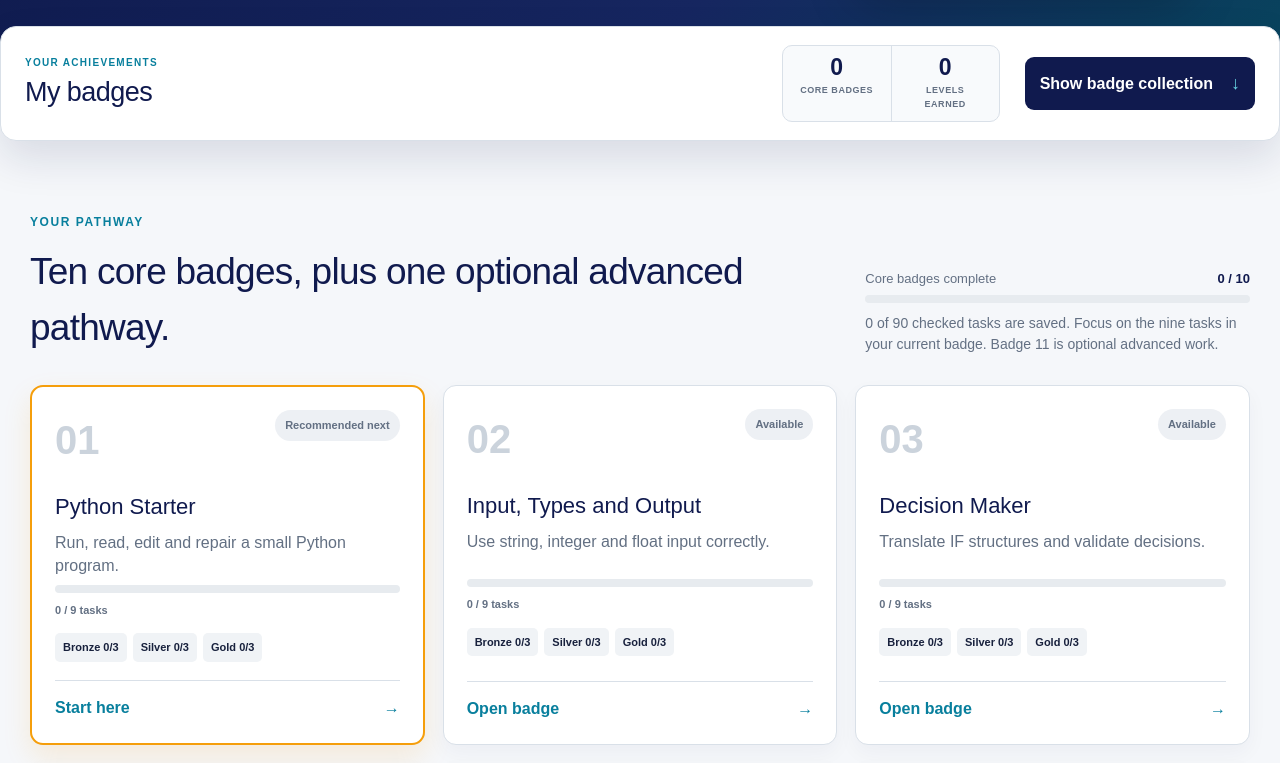
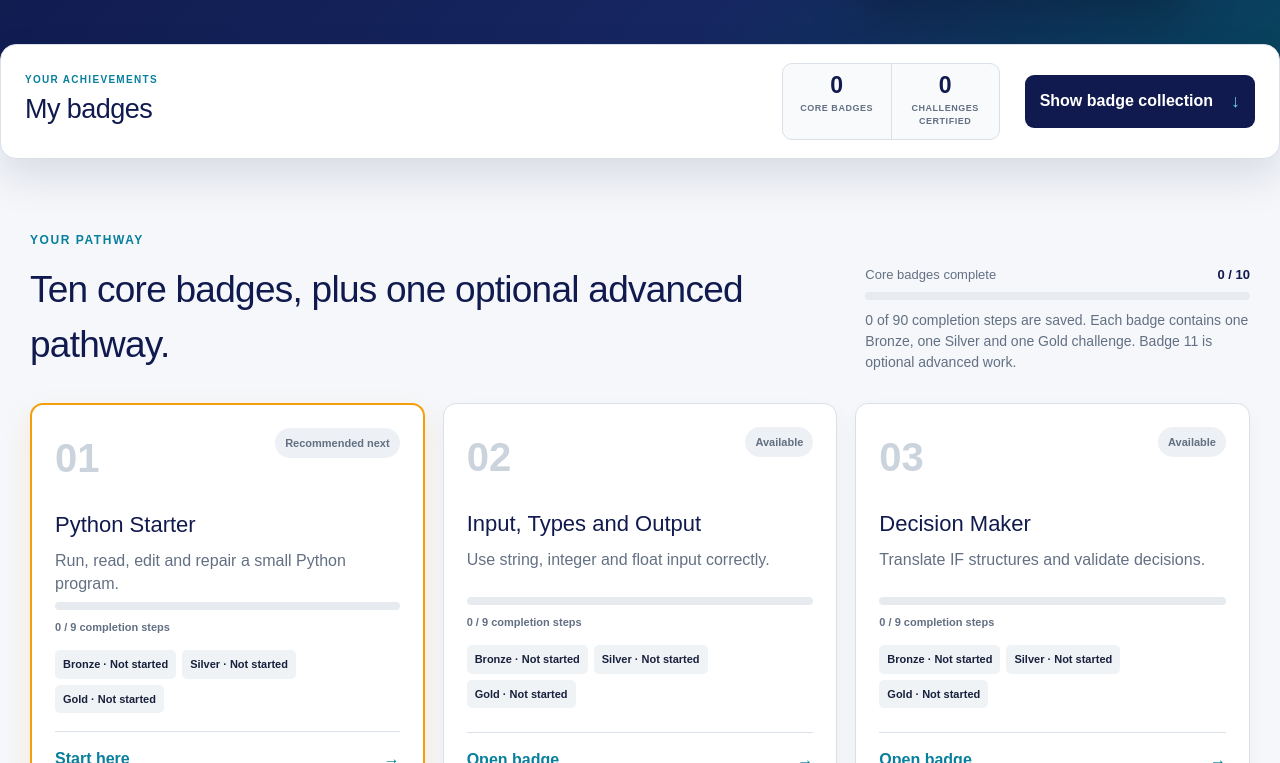
Before and after one commit to inanded/year-12-python-bootcamp, a Next.js app: page / in a window 1280 px wide. Shown: the part 617-1380 px from the top of the page. Built offline with nearby package versions, Linux system fonts and the light colour scheme.

Commit message:
Clarify badge challenge structure

```diff
--- a/app/bootcamp-client.tsx
+++ b/app/bootcamp-client.tsx
@@ -58,10 +58,20 @@ function awardTier(done: number, total: number): AwardTier {
 
 function awardLabel(tier: AwardTier) {
   if (tier === "gold") return "Gold badge · self-certified";
-  if (tier === "silver") return "Silver level · self-certified";
-  if (tier === "bronze") return "Bronze level · self-certified";
+  if (tier === "silver") return "Silver challenge · self-certified";
+  if (tier === "bronze") return "Bronze challenge · self-certified";
   if (tier === "working") return "Badge in progress";
   return "Not started";
+}
+
+function challengeStatus(done: number, total = 3) {
+  if (done === total) return "Self-certified";
+  if (done === 0) return "Not started";
+  return `In progress · ${done} of ${total} steps`;
+}
+
+function certifiedChallenges(progress: Progress, badge: Badge) {
+  return badge.levels.filter((level) => countComplete(progress, taskKeys(badge, level)) === level.tasks.length).length;
 }
 
 function AchievementMedal({ badge, tier, compact = false }: { badge: Badge; tier: AwardTier; compact?: boolean }) {
@@ -369,7 +379,7 @@ function Dashboard({ progress, completeTasks, completeBadges, resumeBadge, resum
             <li><span>1</span><div><strong>Read</strong> the pseudocode you already understand.</div></li>
             <li><span>2</span><div><strong>Translate</strong> the small Python differences.</div></li>
             <li><span>3</span><div><strong>Run and test</strong> your own Python file.</div></li>
-            <li><span>4</span><div><strong>Tick a task only after it works.</strong></div></li>
+            <li><span>4</span><div><strong>Tick each completion step only after it works.</strong></div></li>
           </ol>
         </aside>
       </section>
@@ -379,7 +389,7 @@ function Dashboard({ progress, completeTasks, completeBadges, resumeBadge, resum
       <section className="roadmap" aria-labelledby="roadmap-title">
         <div className="section-heading">
           <div><p className="eyebrow dark">Your pathway</p><h2 id="roadmap-title">Ten core badges, plus one optional advanced pathway.</h2></div>
-          <div className="dashboard-progress"><ProgressBar value={completeBadges} max={CORE_BADGES.length} label="Core badges complete" /><p>{completeTasks} of {TOTAL_TASKS} checked tasks are saved. Focus on the nine tasks in your current badge. Badge 11 is optional advanced work.</p></div>
+          <div className="dashboard-progress"><ProgressBar value={completeBadges} max={CORE_BADGES.length} label="Core badges complete" /><p>{completeTasks} of {TOTAL_TASKS} completion steps are saved. Each badge contains one Bronze, one Silver and one Gold challenge. Badge 11 is optional advanced work.</p></div>
         </div>
         <div className="badge-grid">
           {BADGES.map((badge) => {
@@ -394,11 +404,11 @@ function Dashboard({ progress, completeTasks, completeBadges, resumeBadge, resum
                 <div className="badge-card-top"><div className="badge-number">{badge.number}</div><span className="status">{status}</span></div>
                 <h3>{badge.title}</h3><p>{badge.short}</p>
                 <div className="mini-progress"><i style={{ width: `${Math.round((done / total) * 100)}%` }} /></div>
-                <div className="badge-meta"><span>{done} / {total} tasks</span>{badge.optional && <span>Does not affect core progress</span>}</div>
+                <div className="badge-meta"><span>{done} / {total} completion steps</span>{badge.optional && <span>Does not affect core progress</span>}</div>
                 <div className="levels">
                   {badge.levels.map((level) => {
                     const levelDone = countComplete(progress, taskKeys(badge, level));
-                    return <span className={levelDone === 3 ? "earned" : ""} key={level.id}>{level.id === "bronze" ? "Bronze" : level.id === "silver" ? "Silver" : "Gold"} {levelDone}/3</span>;
+                    return <span className={levelDone === 3 ? "earned" : ""} key={level.id}>{level.id === "bronze" ? "Bronze" : level.id === "silver" ? "Silver" : "Gold"} · {challengeStatus(levelDone)}</span>;
                   })}
                 </div>
                 <span className="card-button">{done > 0 ? "Continue badge" : isRecommended ? "Start here" : "Open badge"} <span>→</span></span>
@@ -423,20 +433,20 @@ function BadgeCollection({ progress, completeBadges, open, onToggle, onOpenBadge
   onToggle: () => void;
   onOpenBadge: (id: string, level?: number) => void;
 }) {
-  const earnedLevels = BADGES.reduce((total, badge) => total + badge.levels.filter((level) => countComplete(progress, taskKeys(badge, level)) === level.tasks.length).length, 0);
+  const completedChallenges = BADGES.reduce((total, badge) => total + certifiedChallenges(progress, badge), 0);
 
   return (
     <section className={`achievement-dashboard ${open ? "expanded" : "collapsed"}`} id="badge-collection" aria-labelledby="badge-collection-title">
       <div className="badge-bar">
         <div><p className="eyebrow dark">Your achievements</p><h2 id="badge-collection-title">My badges</h2></div>
-        <div className="collection-summary" aria-label={`${completeBadges} core badges and ${earnedLevels} challenge levels earned`}>
+        <div className="collection-summary" aria-label={`${completeBadges} core badges and ${completedChallenges} challenges self-certified`}>
           <span><strong>{completeBadges}</strong><small>core badges</small></span>
-          <span><strong>{earnedLevels}</strong><small>levels earned</small></span>
+          <span><strong>{completedChallenges}</strong><small>challenges certified</small></span>
         </div>
         <button className="collection-toggle" type="button" aria-expanded={open} aria-controls="badge-collection-panel" onClick={onToggle}>{open ? "Hide badge collection" : "Show badge collection"}<span aria-hidden="true">{open ? "↑" : "↓"}</span></button>
       </div>
       {open && <div className="badge-collection-panel" id="badge-collection-panel">
-        <div className="collection-explainer"><strong>How badges work</strong><span>Badges are self-certified. Each set of three tasks earns a level after you confirm that your own program runs, passes the listed tests and has been saved.</span></div>
+        <div className="collection-explainer"><strong>How badges work</strong><span>Each badge has exactly three challenges: one Bronze, one Silver and one Gold. Each challenge contains three completion steps—not three separate activities. Finish and self-certify all three challenges to earn the full badge.</span></div>
         <div className="tier-key" aria-label="Badge colour key"><span className="key-locked">Not started</span><span className="key-working">Working on it</span><span className="key-bronze">Bronze</span><span className="key-silver">Silver</span><span className="key-gold">Gold</span></div>
         <div className="medal-grid">
           {BADGES.map((badge) => {
@@ -444,10 +454,11 @@ function BadgeCollection({ progress, completeBadges, open, onToggle, onOpenBadge
             const done = countComplete(progress, taskKeys(badge));
             const tier = awardTier(done, total);
             const nextLevel = firstIncompleteLevelIndex(progress, badge);
+            const challengesDone = certifiedChallenges(progress, badge);
             return (
-              <button className={`medal-card ${tier} ${badge.optional ? "advanced" : ""}`} type="button" onClick={() => onOpenBadge(badge.id, nextLevel)} key={badge.id} aria-label={`${badge.credential}. ${awardLabel(tier)}. ${done} of ${total} tasks complete.`}>
+              <button className={`medal-card ${tier} ${badge.optional ? "advanced" : ""}`} type="button" onClick={() => onOpenBadge(badge.id, nextLevel)} key={badge.id} aria-label={`${badge.credential}. ${awardLabel(tier)}. ${challengesDone} of 3 challenges self-certified.`}>
                 <AchievementMedal badge={badge} tier={tier} />
-                <span className="medal-copy"><strong>{badge.credential}</strong><small>{awardLabel(tier)}</small><span>{done} / {total} tasks</span></span>
+                <span className="medal-copy"><strong>{badge.credential}</strong><small>{awardLabel(tier)}</small><span>{challengesDone} / 3 challenges</span></span>
               </button>
             );
           })}
@@ -473,7 +484,6 @@ function BadgeView({ badge, level, levelIndex, progress, onBack, onShowBadges, o
 }) {
   const [pendingCertificationKey, setPendingCertificationKey] = useState<string | null>(null);
   const levelDone = countComplete(progress, taskKeys(badge, level));
-  const badgeDone = countComplete(progress, taskKeys(badge));
   const nextBadge = BADGES[BADGES.findIndex((item) => item.id === badge.id) + 1];
   const keywords = KEYWORDS[badge.id] || [];
   const independentBadge = ["algorithms", "problem-solver", "advanced-as"].includes(badge.id);
@@ -504,18 +514,16 @@ function BadgeView({ badge, level, levelIndex, progress, onBack, onShowBadges, o
       <aside className="course-nav">
         <button className="back-link" type="button" onClick={onBack}>← Course pathway</button>
         <p className="nav-label">Badges</p>
-        {BADGES.map((item) => {
-          const done = countComplete(progress, taskKeys(item));
-          return <button type="button" className={item.id === badge.id ? "selected" : ""} onClick={() => onOpenBadge(item.id, firstIncompleteLevelIndex(progress, item))} key={item.id}><span>{item.number}</span><div>{item.title}<small>{done} / {taskKeys(item).length} tasks{item.optional ? " · optional" : ""}</small></div></button>;
-        })}
+        {BADGES.map((item) => <button type="button" className={item.id === badge.id ? "selected" : ""} onClick={() => onOpenBadge(item.id, firstIncompleteLevelIndex(progress, item))} key={item.id}><span>{item.number}</span><div>{item.title}<small>{certifiedChallenges(progress, item)} / 3 challenges{item.optional ? " · optional" : ""}</small></div></button>)}
       </aside>
 
       <div className="badge-main">
         <section className="badge-banner">
           <div><p className="eyebrow">Badge {badge.number} · {badge.credential}</p><h1>{badge.title}</h1><p>{badge.short}</p></div>
-          <div className="badge-facts"><span><b>Before this</b>{badge.prerequisite}</span><span><b>Progress</b>{badgeDone} / {taskKeys(badge).length} tasks</span>{badge.optional && <span><b>Pathway</b>Optional advanced work</span>}</div>
+          <div className="badge-facts"><span><b>Before this</b>{badge.prerequisite}</span><span><b>Progress</b>{certifiedChallenges(progress, badge)} / 3 challenges self-certified</span>{badge.optional && <span><b>Pathway</b>Optional advanced work</span>}</div>
         </section>
         <div className="badge-shortcuts"><span>You are in Badge {badge.number} · {level.label}</span><a href="#current-challenge">Jump to current challenge ↓</a></div>
+        <section className="challenge-structure" aria-label="Badge structure"><strong>One badge · three challenges</strong><div><span><b>Bronze</b> one guided challenge</span><span><b>Silver</b> one translation challenge</span><span><b>Gold</b> one application challenge</span></div><p>Each challenge has three completion steps. The steps are a checklist for one piece of work, not three separate activities.</p></section>
 
         <section className="keyword-section" aria-labelledby="keyword-title">
           <div><p className="eyebrow dark">Read these first</p><h2 id="keyword-title">Keywords for this badge</h2><p>These words will appear in the pseudocode, Python or task instructions.</p></div>
@@ -530,7 +538,7 @@ function BadgeView({ badge, level, levelIndex, progress, onBack, onShowBadges, o
         {!independentBadge && <section className="translation-section">
           <div className="section-heading compact"><div><p className="eyebrow dark">Translation bridge</p><h2>Same algorithm, different notation</h2></div><p>Read left to right. Do not memorise a Python line until you understand what it does.</p></div>
           <div className="code-bridge"><CodeBlock label="Cambridge pseudocode" value={badge.pseudoExample} /><b aria-hidden="true">→</b><CodeBlock label="Python equivalent" value={badge.pythonExample} /></div>
-          {badge.id === "starter" && <div className="setup-callout"><strong>How to complete every task</strong><ol><li>Open the Python editor used in class.</li><li>Create a new file and save it before typing.</li><li>Type or adapt the supplied starting point.</li><li>Press Run and read the output area.</li><li>If an error appears, read the final line first and check the named line number.</li><li>Tick the task only when your own code passes the listed test.</li></ol></div>}
+          {badge.id === "starter" && <div className="setup-callout"><strong>How to complete every challenge</strong><ol><li>Open the Python editor used in class.</li><li>Create a new file and save it before typing.</li><li>Type or adapt the supplied starting point.</li><li>Press Run and read the output area.</li><li>If an error appears, read the final line first and check the named line number.</li><li>Tick each completion step only when your own code passes the relevant test.</li></ol></div>}
           {badge.id === "files" && <div className="download-callout"><div><strong>Before you start the file badge</strong><p>Download the supplied text files and keep them in the same folder as your Python program.</p></div><a href={`${PUBLIC_BASE_PATH}/python-bridge-practice-files.zip`} download>Download practice files</a></div>}
         </section>}
 
@@ -542,12 +550,12 @@ function BadgeView({ badge, level, levelIndex, progress, onBack, onShowBadges, o
             {badge.levels.map((item, index) => {
               const done = countComplete(progress, taskKeys(badge, item));
               const tabId = `level-tab-${badge.id}-${item.id}`;
-              return <button type="button" role="tab" id={tabId} aria-controls={`level-panel-${badge.id}-${item.id}`} aria-selected={index === levelIndex} tabIndex={index === levelIndex ? 0 : -1} className={index === levelIndex ? "selected" : ""} onClick={() => onSelectLevel(index)} onKeyDown={(event) => { let next = index; if (event.key === "ArrowRight") next = (index + 1) % badge.levels.length; else if (event.key === "ArrowLeft") next = (index - 1 + badge.levels.length) % badge.levels.length; else if (event.key === "Home") next = 0; else if (event.key === "End") next = badge.levels.length - 1; else return; event.preventDefault(); onSelectLevel(next); window.requestAnimationFrame(() => document.getElementById(`level-tab-${badge.id}-${badge.levels[next].id}`)?.focus()); }} key={item.id}><span>{item.id}</span><strong>{item.label.split(" · ")[1]}</strong><small>{index === levelIndex ? "Current · " : ""}{done} / 3 complete</small></button>;
+              return <button type="button" role="tab" id={tabId} aria-controls={`level-panel-${badge.id}-${item.id}`} aria-selected={index === levelIndex} tabIndex={index === levelIndex ? 0 : -1} className={index === levelIndex ? "selected" : ""} onClick={() => onSelectLevel(index)} onKeyDown={(event) => { let next = index; if (event.key === "ArrowRight") next = (index + 1) % badge.levels.length; else if (event.key === "ArrowLeft") next = (index - 1 + badge.levels.length) % badge.levels.length; else if (event.key === "Home") next = 0; else if (event.key === "End") next = badge.levels.length - 1; else return; event.preventDefault(); onSelectLevel(next); window.requestAnimationFrame(() => document.getElementById(`level-tab-${badge.id}-${badge.levels[next].id}`)?.focus()); }} key={item.id}><span>{item.id}</span><strong>{item.label.split(" · ")[1]} challenge</strong><small>{index === levelIndex ? "Current · " : ""}{challengeStatus(done)}</small></button>;
             })}
           </div>
 
           <article className={`mission-card ${level.id}`} role="tabpanel" id={`level-panel-${badge.id}-${level.id}`} aria-labelledby={`level-tab-${badge.id}-${level.id}`} tabIndex={0}>
-            <div className="mission-head"><div><p>{level.label}</p><h2>{level.scenario}</h2><span>{level.support}</span></div><ProgressBar value={levelDone} max={3} label="This level" /></div>
+            <div className="mission-head"><div><p>{level.label} challenge</p><h2>{level.scenario}</h2><span>{level.support}</span></div><ProgressBar value={levelDone} max={3} label="Challenge steps" /></div>
             <div className="outcome"><strong>Finished outcome</strong><p>{level.outcome}</p></div>
 
             {independentBadge && (
@@ -587,9 +595,9 @@ function BadgeView({ badge, level, levelIndex, progress, onBack, onShowBadges, o
             <details className="starter-box"><summary>{independentBadge ? "Reveal 2 · Show the incomplete Python starting point" : "Need a scaffold? Reveal the Python starting point"}</summary><div className="starter-warning">{independentBadge ? "Open this only after you have compared your own design with the pseudocode and attempted the first Python section. It supplies structure, not a completed solution." : "Try to translate at least the first line from the pseudocode before opening this. The starting point is incomplete: you still need to make the decisions and write the missing logic."}</div><CodeBlock label="Incomplete Python starting point" value={level.pythonStarter} /></details>
 
             <section className="task-list" aria-labelledby="tasks-heading">
-              <div className="subheading"><div><p className="eyebrow dark">Build</p><h3 id="tasks-heading">Three checked tasks</h3></div><p>Tick a task only after the relevant code runs and passes its test.</p></div>
+              <div className="subheading"><div><p className="eyebrow dark">Build one program</p><h3 id="tasks-heading">Three completion steps</h3></div><p>These are three steps within this one {tierName} challenge. Tick each step only after the relevant code works.</p></div>
               <div className="self-certification-notice">
-                <div><span aria-hidden="true">✓</span><div><strong>These badges are self-certified</strong><p>The site cannot inspect your Python code. Your third tick will ask you to confirm your evidence before awarding this level.</p></div></div>
+                <div><span aria-hidden="true">✓</span><div><strong>This challenge is self-certified</strong><p>The site cannot inspect your Python code. Completing the third step asks you to confirm your evidence before awarding this challenge.</p></div></div>
                 <ol><li>My own program runs.</li><li>It passes every listed test.</li><li>I have saved the Python file.</li></ol>
               </div>
               {level.tasks.map((task, index) => {
@@ -618,11 +626,11 @@ function BadgeView({ badge, level, levelIndex, progress, onBack, onShowBadges, o
               <details className="model-box"><summary>Compare with the model Python answer</summary><div className="model-warning">Use this after you have run and tested your own attempt. A different working solution can still be correct.</div><CodeBlock label="Model Python" value={level.model} /><h4>Why this works</h4><ul>{level.modelNotes.map((note) => <li key={note}>{note}</li>)}</ul></details>
             </div>
 
-            {levelDone === 3 && <div className={`credential-earned ${level.id}`} role="status"><AchievementMedal badge={badge} tier={level.id} compact /><div><strong>{tierName} level self-certified</strong><p>You confirmed that your program runs, passes the tests and has been saved. It is now shown in your badge collection.</p></div><button type="button" onClick={onShowBadges}>View my badges</button></div>}
+            {levelDone === 3 && <div className={`credential-earned ${level.id}`} role="status"><AchievementMedal badge={badge} tier={level.id} compact /><div><strong>{tierName} challenge self-certified</strong><p>You confirmed that this one program runs, passes the tests and has been saved. The challenge is now shown in your badge collection.</p></div><button type="button" onClick={onShowBadges}>View my badges</button></div>}
 
             <div className="mission-actions">
               {levelIndex > 0 && <button type="button" onClick={() => onSelectLevel(levelIndex - 1)}>← Previous level</button>}
-              {levelIndex < badge.levels.length - 1 && <button className="primary-small" type="button" onClick={() => { onSelectLevel(levelIndex + 1); window.scrollTo({ top: 520, behavior: "smooth" }); }}>Next challenge level →</button>}
+              {levelIndex < badge.levels.length - 1 && <button className="primary-small" type="button" onClick={() => { onSelectLevel(levelIndex + 1); window.scrollTo({ top: 520, behavior: "smooth" }); }}>Next challenge: {badge.levels[levelIndex + 1].id === "silver" ? "Silver" : "Gold"} →</button>}
               {levelIndex === badge.levels.length - 1 && nextBadge && <button className="primary-small" type="button" onClick={() => onOpenBadge(nextBadge.id, firstIncompleteLevelIndex(progress, nextBadge))}>Next badge: {nextBadge.title} →</button>}
             </div>
           </article>
--- a/app/globals.css
+++ b/app/globals.css
@@ -174,6 +174,7 @@ code, pre { font-family: Consolas, "Courier New", monospace; }
 .badge-main { min-width: 0; }
 .badge-banner { min-height: 285px; padding: 54px clamp(28px,5vw,74px); background: linear-gradient(135deg,#0d1648,#18306b); color: white; display: flex; justify-content: space-between; align-items: end; gap: 44px; }.badge-banner h1 { font-size: clamp(39px,5vw,64px); margin: 6px 0 14px; letter-spacing: -.04em; }.badge-banner > div:first-child > p:last-child { color: #d8e3ef; font-size: 19px; line-height: 1.5; max-width: 730px; }.badge-facts { min-width: 220px; display: grid; gap: 9px; }.badge-facts span { background: rgba(255,255,255,.1); border: 1px solid rgba(255,255,255,.16); padding: 10px 12px; border-radius: 7px; font-size: 12px; color: #e1e8f1; }.badge-facts b { display: block; color: #65d8e5; text-transform: uppercase; letter-spacing: .08em; font-size: 10px; margin-bottom: 4px; }
 .badge-shortcuts { max-width: 1180px; margin: 18px auto 0; padding: 0 clamp(25px,4vw,48px); display: flex; justify-content: space-between; gap: 20px; align-items: center; color: var(--muted); font-size: 13px; font-weight: 800; }.badge-shortcuts a { border: 1px solid var(--blue); border-radius: 7px; padding: 10px 13px; color: var(--blue); text-decoration: none; background: white; white-space: nowrap; }
+.challenge-structure { max-width: 1180px; margin: 18px auto 0; padding: 18px clamp(25px,4vw,48px); border-top: 1px solid var(--line); border-bottom: 1px solid var(--line); background: #fff; display: grid; grid-template-columns: 190px 1fr; gap: 10px 28px; align-items: center; }.challenge-structure > strong { color: var(--navy); font-size: 15px; }.challenge-structure > div { display: grid; grid-template-columns: repeat(3,1fr); gap: 9px; }.challenge-structure > div span { padding: 9px 11px; border: 1px solid var(--line); border-radius: 7px; background: #f7f9fb; color: var(--muted); font-size: 11px; }.challenge-structure b { display: block; margin-bottom: 3px; color: var(--blue); text-transform: uppercase; letter-spacing: .06em; font-size: 10px; }.challenge-structure p { grid-column: 2; margin: 0; color: #4d5a6b; font-size: 12px; line-height: 1.45; }
 .keyword-section { max-width: 1180px; margin: 34px auto 0; padding: 0 clamp(25px,4vw,48px); }.keyword-section > div { display: flex; align-items: end; justify-content: space-between; gap: 30px; margin-bottom: 14px; }.keyword-section h2 { margin: 3px 0 0; color: var(--navy); font-size: 27px; }.keyword-section > div > p:last-child { margin: 0; max-width: 460px; color: var(--muted); font-size: 13px; line-height: 1.45; }.keyword-section dl { margin: 0; display: grid; grid-template-columns: repeat(3,1fr); gap: 10px; }.keyword-section dl > div { border: 1px solid var(--line); border-left: 4px solid var(--cyan); background: white; border-radius: 7px; padding: 13px 14px; }.keyword-section dt { color: var(--navy); font-weight: 900; font-size: 13px; }.keyword-section dd { margin: 5px 0 0; color: var(--muted); font-size: 12px; line-height: 1.45; }
 .concept-grid, .translation-section, .level-section { max-width: 1120px; margin: auto; padding: 45px 30px 0; }
 .concept-grid { display: grid; grid-template-columns: .9fr 1.1fr; gap: 18px; }.concept-grid > div { background: white; border: 1px solid var(--line); border-radius: 11px; padding: 25px; }.concept-grid h2 { font-size: 22px; color: var(--navy); margin: 0 0 18px; }.learn-card ul { padding-left: 21px; line-height: 1.8; }.rules-card ol { list-style: none; margin: 0; padding: 0; display: grid; gap: 10px; }.rules-card li { display: grid; grid-template-columns: 29px 1fr; gap: 10px; align-items: center; line-height: 1.4; }.rules-card li span { width: 28px; height: 28px; border-radius: 7px; display: grid; place-items: center; background: #e6f7fa; color: var(--blue); font-weight: 900; }
@@ -228,6 +229,7 @@ code, pre { font-family: Consolas, "Courier New", monospace; }
   .mobile-course-nav { grid-template-columns: auto 1fr 1fr; }.mobile-course-nav > button:last-of-type, .mobile-upload { grid-row: 2; }.mobile-upload { grid-column: 3; }
   .badge-facts { margin-top: 25px; }
   .keyword-section > div { display: block; }.keyword-section > div > p:last-child { margin-top: 8px; }
+  .challenge-structure { grid-template-columns: 1fr; }.challenge-structure > div { grid-template-columns: repeat(3,1fr); }.challenge-structure p { grid-column: 1; }
   .code-bridge { grid-template-columns: 1fr; }.code-bridge > b { transform: rotate(90deg); height: 32px; }
   .level-tabs { grid-template-columns: 1fr; }.level-tabs button { border-right: 0; border-bottom: 1px solid var(--line); }
   .mission-head { grid-template-columns: 1fr; }.work-order { grid-template-columns: 1fr; }.work-order ol { grid-template-columns: 1fr; }
@@ -248,6 +250,7 @@ code, pre { font-family: Consolas, "Courier New", monospace; }
   .foundation-strip { margin: 22px 14px 0; padding: 23px; }
   .roadmap, .concept-grid, .translation-section, .level-section { padding-left: 15px; padding-right: 15px; }
   .resource-section { padding-left: 15px; padding-right: 15px; }.badge-shortcuts { display: grid; padding-left: 15px; padding-right: 15px; }.badge-shortcuts a { text-align: center; }
+  .challenge-structure { padding-left: 15px; padding-right: 15px; }.challenge-structure > div { grid-template-columns: 1fr; }
   .section-heading h2, .translation-section h2 { font-size: 30px; }
   .badge-banner { padding: 40px 22px; }.badge-banner h1 { font-size: 40px; }
   .mission-card { padding: 22px 15px; }.mission-head h2 { font-size: 29px; }
```
